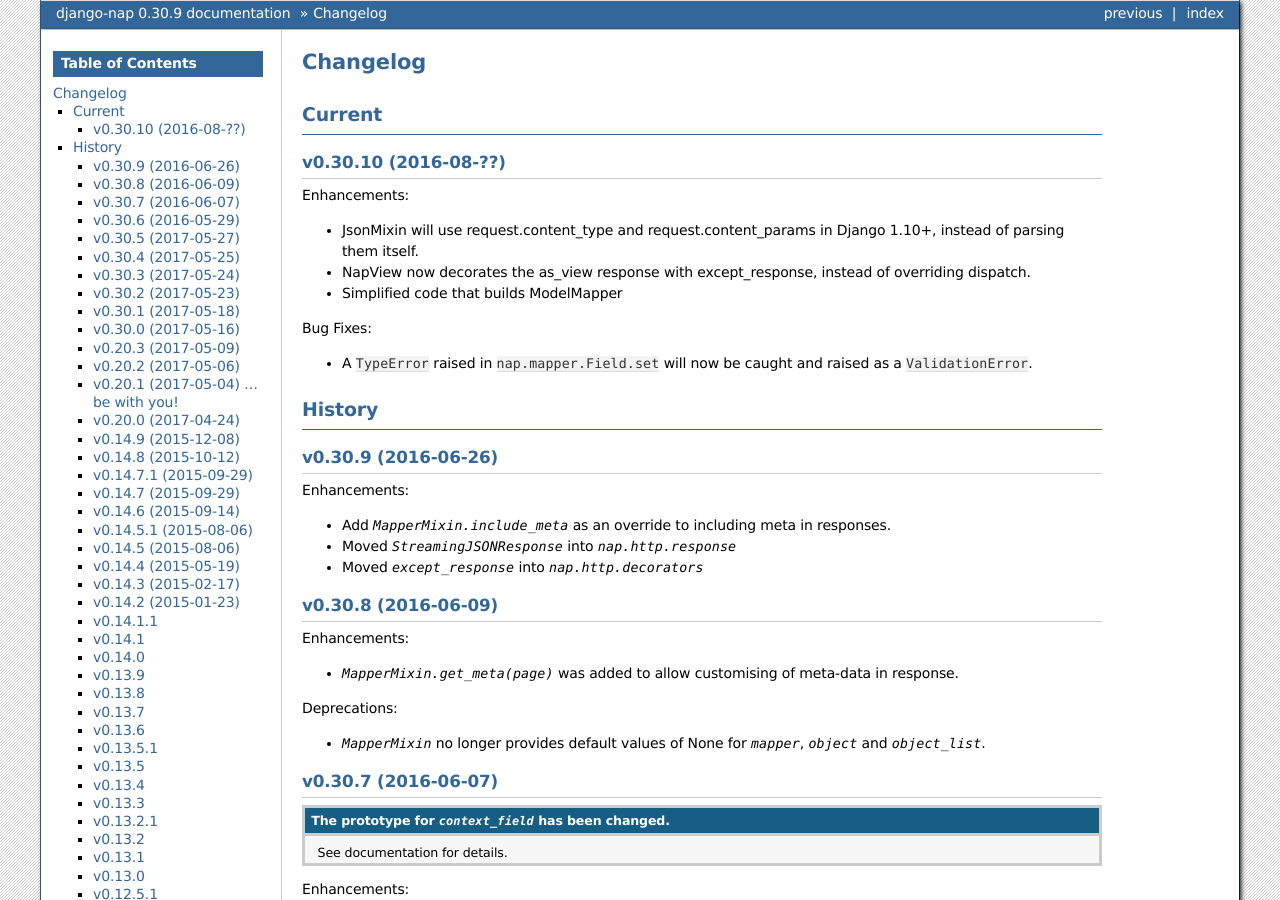
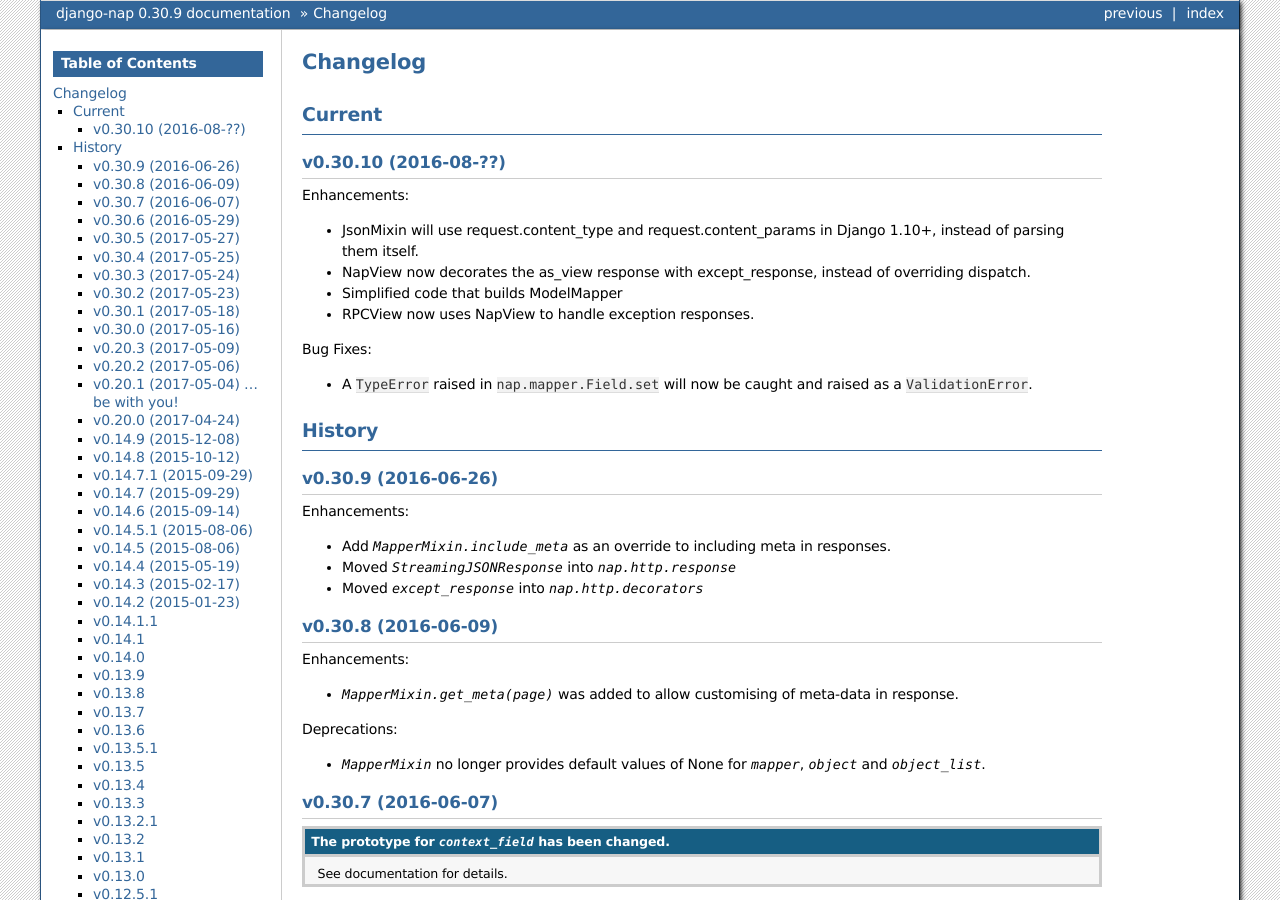
Before and after one commit to funkybob/django-nap, a Sphinx documentation site: the page built from docs/changelog.rst, in a window 1280 px wide and 900 px high. Built offline with Sphinx 7.4.7, drawn with Linux system fonts in a browser that asks for light colours.

Commit message:
Update changelog

```diff
--- a/docs/changelog.rst
+++ b/docs/changelog.rst
@@ -16,6 +16,7 @@ Enhancements:
 - NapView now decorates the as_view response with except_response, instead of
   overriding dispatch.
 - Simplified code that builds ModelMapper
+- RPCView now uses NapView to handle exception responses.
 
 Bug Fixes:
 
```
